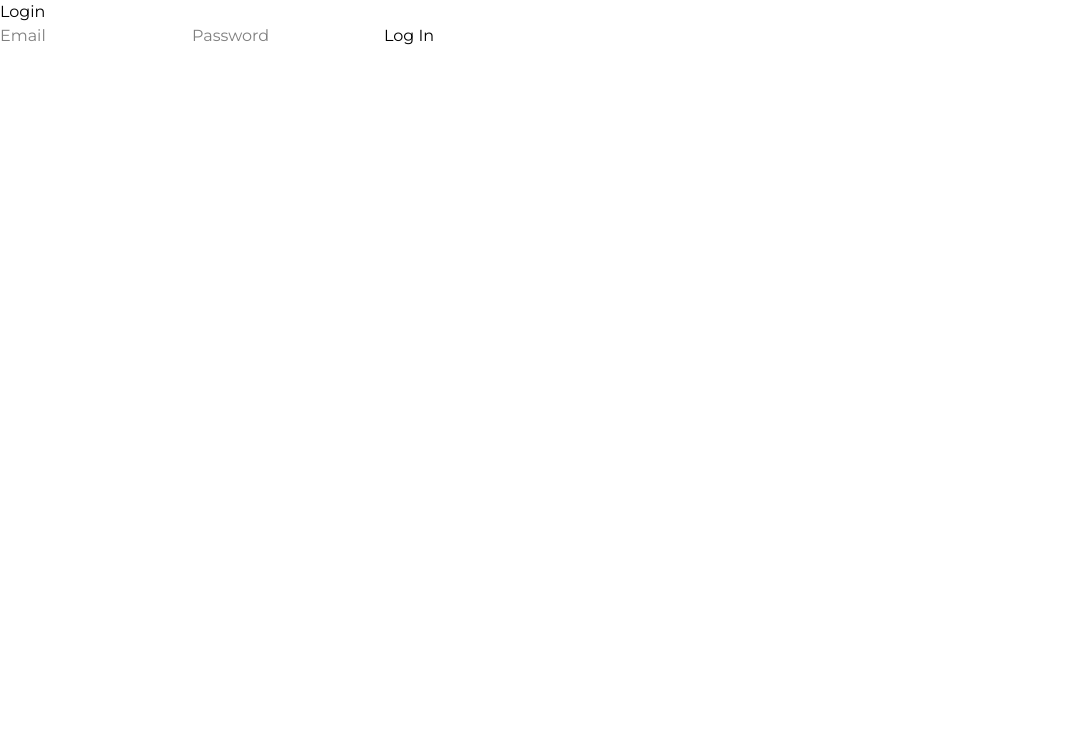
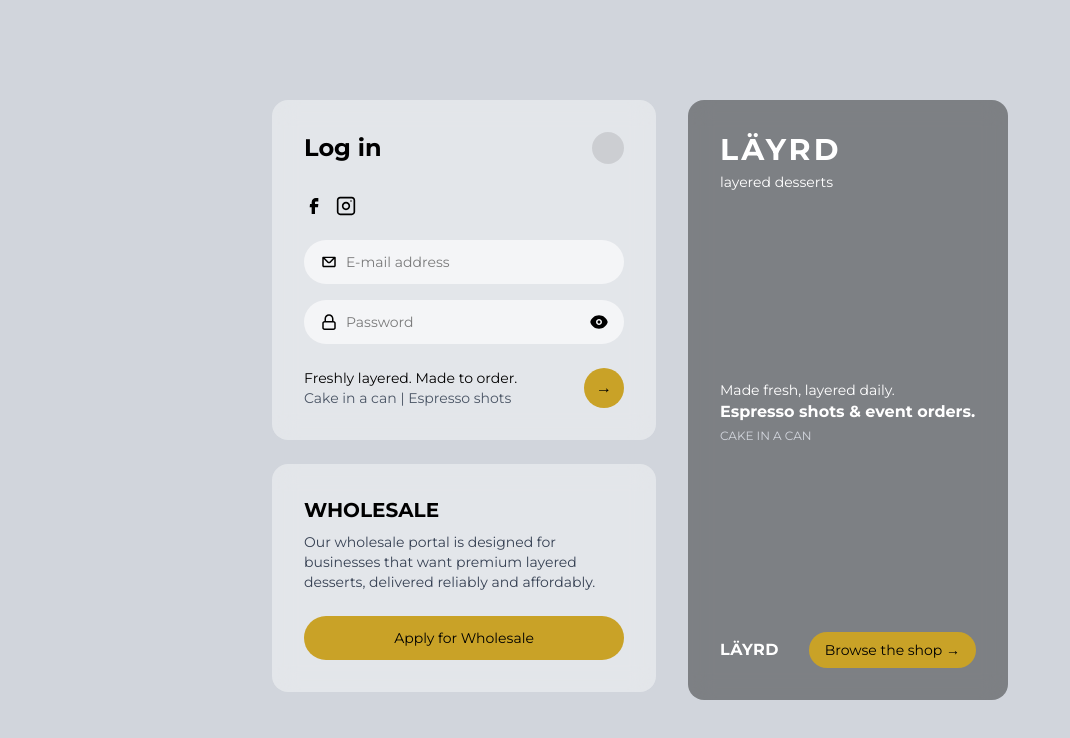
Before and after one commit to Dio-79/L-YRD, a Next.js app: page /login in a window 1280 px wide. Shown: the top 738 px of the page, without its empty margins (0-1070 px from the left). Built offline with nearby package versions, Linux system fonts and the light colour scheme.

Commit message:
login page

```diff
--- a/app/login/page.tsx
+++ b/app/login/page.tsx
@@ -2,12 +2,15 @@
 
 import { useState } from "react";
 import { useRouter } from "next/navigation";
+import Link from "next/link";
 import { login } from "@/lib/data";
+import { CgMail, CgLock, CgEyeAlt, CgFacebook, CgInstagram } from "react-icons/cg";
 
 export default function LoginPage() {
   const [email, setEmail] = useState("");
   const [password, setPassword] = useState("");
   const [message, setMessage] = useState("");
+  const [showPassword, setShowPassword] = useState(false);
   const router = useRouter();
 
   function handleSubmit(e: React.FormEvent) {
@@ -22,24 +25,109 @@ export default function LoginPage() {
   }
 
   return (
-    <main>
-      <h1>Login</h1>
-      <form onSubmit={handleSubmit}>
+    <main className="relative min-h-screen flex items-center justify-center p-8 bg-gray-300">
+      {/* Background image placeholder */}
+      {/* <img src="/images/login-bg.jpg" className="absolute inset-0 w-full h-full object-cover" /> */}
+
+      <div className="relative z-10 flex gap-8 items-start">
+        {/* Left column: login card + wholesale card */}
+        <div className="flex flex-col gap-6">
+          {/* Login card */}
+          <div className="w-96 bg-white/40 backdrop-blur-md rounded-2xl p-8">
+            <div className="flex justify-between items-center mb-8">
+              <h1 className="text-2xl font-bold">Log in</h1>
+              <Link href="#" className="w-8 h-8 rounded-full bg-black/10 flex items-center justify-center">
+                {/* logo mark placeholder */}
+              </Link>
+            </div>
+
+            <div className="flex gap-3 mb-6">
+              <CgFacebook className="text-xl" />
+              <CgInstagram className="text-xl" />
+            </div>
+
+            <form onSubmit={handleSubmit} className="flex flex-col gap-4">
+              <div className="flex items-center gap-2 bg-white/60 rounded-full px-4 py-3">
+                <CgMail className="text-lg" />
                 <input
                   type="email"
                   value={email}
                   onChange={(e) => setEmail(e.target.value)}
-          placeholder="Email"
+                  placeholder="E-mail address"
+                  className="bg-transparent flex-1 outline-none text-sm"
                 />
+              </div>
+
+              <div className="flex items-center gap-2 bg-white/60 rounded-full px-4 py-3">
+                <CgLock className="text-lg" />
                 <input
-          type="password"
+                  type={showPassword ? "text" : "password"}
                   value={password}
                   onChange={(e) => setPassword(e.target.value)}
                   placeholder="Password"
+                  className="bg-transparent flex-1 outline-none text-sm"
                 />
-        <button type="submit">Log In</button>
+                <button
+                  type="button"
+                  onClick={() => setShowPassword((s) => !s)}
+                  aria-label="Toggle password visibility"
+                >
+                  <CgEyeAlt className="text-lg" />
+                </button>
+              </div>
+
+              <div className="flex justify-between items-end mt-2">
+                <div className="text-sm">
+                  <p>Freshly layered. Made to order.</p>
+                  <p className="text-gray-600">Cake in a can | Espresso shots</p>
+                </div>
+                <button
+                  type="submit"
+                  className="w-10 h-10 rounded-full bg-gold flex items-center justify-center flex-shrink-0"
+                  aria-label="Log in"
+                >
+                  →
+                </button>
+              </div>
             </form>
-      <p>{message}</p>
+
+            {message && <p className="text-sm mt-4">{message}</p>}
+          </div>
+
+          {/* Wholesale card */}
+          <div className="w-96 bg-white/40 backdrop-blur-md rounded-2xl p-8">
+            <h2 className="text-xl font-bold mb-2">WHOLESALE</h2>
+            <p className="text-sm text-gray-700 mb-6">
+              Our wholesale portal is designed for businesses that want premium
+              layered desserts, delivered reliably and affordably.
+            </p>
+            <button className="w-full bg-gold text-black text-sm py-3 rounded-full">
+              Apply for Wholesale
+            </button>
+          </div>
+        </div>
+
+        {/* Right panel */}
+        <div className="w-80 h-[600px] bg-black/40 backdrop-blur-md rounded-2xl p-8 flex flex-col justify-between text-white">
+          <div>
+            <h2 className="text-3xl font-bold tracking-[3px]">LÄYRD</h2>
+            <p className="text-sm mt-1">layered desserts</p>
+          </div>
+
+          <div>
+            <p className="text-sm">Made fresh, layered daily.</p>
+            <p className="font-bold">Espresso shots &amp; event orders.</p>
+            <p className="text-xs mt-1 text-gray-300">CAKE IN A CAN</p>
+          </div>
+
+          <div className="flex justify-between items-center">
+            <span className="font-bold tracking-wide">LÄYRD</span>
+            <button className="bg-gold text-black text-sm px-4 py-2 rounded-full flex items-center gap-2">
+              Browse the shop →
+            </button>
+          </div>
+        </div>
+      </div>
     </main>
   );
 }
```
Lines whose indentation alone changed are shown as unchanged.
